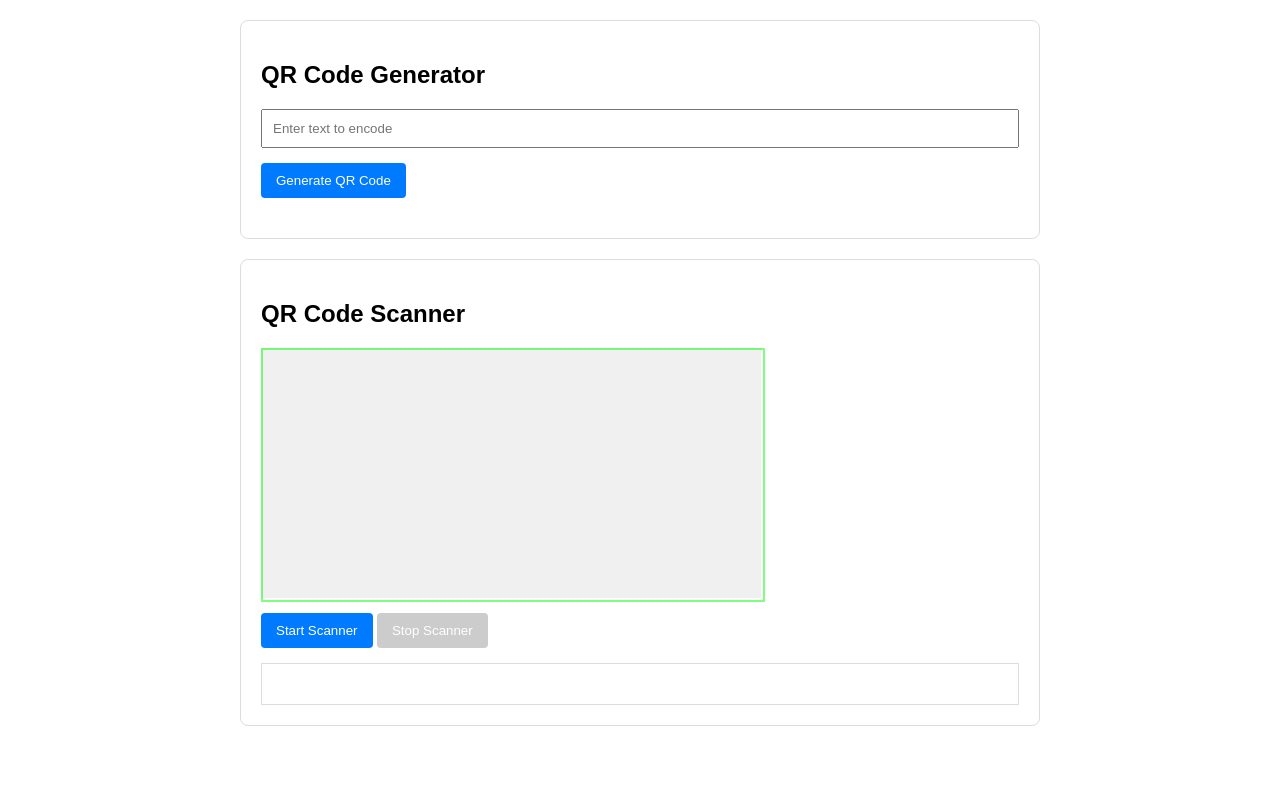
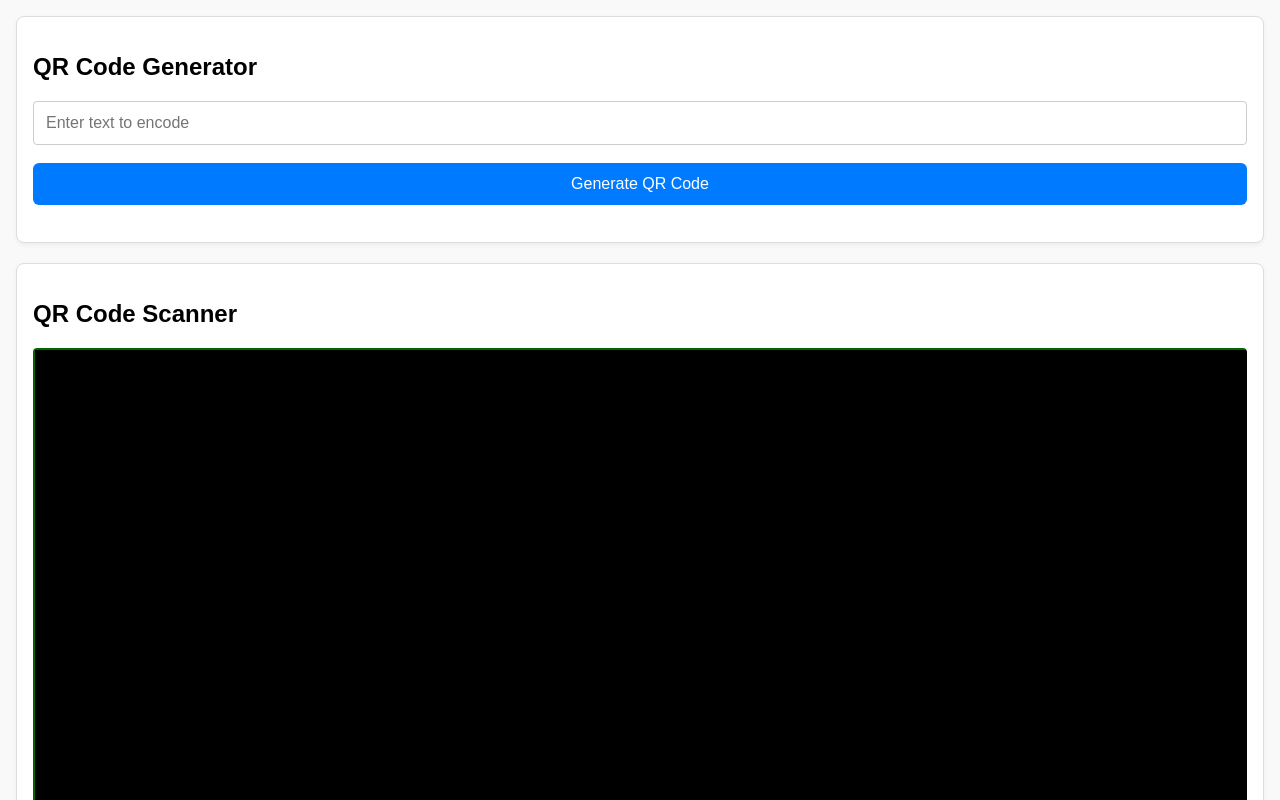
Before and after one commit to DiyanDeveloper/qr-tool, a plain HTML site: page index.html in a window 1280 px wide. Shown: the top 800 px of the page. Drawn offline with nearby package versions, Linux system fonts and the light colour scheme.

Commit message:
Update styles.css

```diff
--- a/styles.css
+++ b/styles.css
@@ -1,8 +1,9 @@
+/* Base Styles */
 body {
     font-family: Arial, sans-serif;
-    max-width: 800px;
-    margin: 0 auto;
-    padding: 20px;
+    margin: 0;
+    padding: 16px;
+    background-color: #f9f9f9;
 }
 
 .container {
@@ -11,54 +12,73 @@ body {
     gap: 20px;
 }
 
+/* Section Blocks */
 .section {
+    background-color: #fff;
     border: 1px solid #ddd;
-    padding: 20px;
+    padding: 16px;
     border-radius: 8px;
+    box-shadow: 0 2px 5px rgba(0, 0, 0, 0.05);
 }
 
+/* Input Field */
+#qrInput {
+    width: 100%;
+    padding: 12px;
+    font-size: 16px;
+    margin-bottom: 12px;
+    box-sizing: border-box;
+    border: 1px solid #ccc;
+    border-radius: 4px;
+}
+
+/* Buttons */
 button {
-    padding: 10px 15px;
+    width: 100%;
+    padding: 12px;
+    font-size: 16px;
     background: #007bff;
     color: white;
     border: none;
-    border-radius: 4px;
+    border-radius: 6px;
     cursor: pointer;
-    margin: 5px 0;
+    margin: 6px 0;
+    transition: background 0.3s ease;
+}
+
+button:hover:not(:disabled) {
+    background: #0056b3;
 }
 
 button:disabled {
     background: #cccccc;
 }
 
-#qrInput {
-    width: 100%;
-    padding: 10px;
-    box-sizing: border-box;
-    margin-bottom: 10px;
-}
-
+/* QR Result */
 #qrResult {
     margin-top: 15px;
     text-align: center;
 }
 
+/* Scanner Container */
 #scanner-container {
     width: 100%;
-    max-width: 500px;
     position: relative;
-    margin: 10px 0;
+    background: #f0f0f0;
+    border-radius: 4px;
+    overflow: hidden;
 }
 
 #scanner {
     width: 100%;
     height: auto;
-    background: #f0f0f0;
     display: block;
+    border-radius: 4px;
+    background: #000;
 }
 
 #scanner-canvas {
-    display: none;
+    display: none; /* Hidden unless needed */
 }
 
 .camera-overlay {
@@ -67,22 +87,47 @@ button:disabled {
     left: 0;
     width: 100%;
     height: 100%;
+    border: 2px solid rgba(0, 255, 0, 0.4);
     pointer-events: none;
-    border: 2px solid rgba(0, 255, 0, 0.5);
 }
 
+/* Scan Result */
 #scanResult {
     margin-top: 10px;
     padding: 10px;
     border: 1px solid #ddd;
-    min-height: 20px;
+    min-height: 24px;
+    font-size: 15px;
+    background-color: #fff;
 }
-/* Add this to your existing styles */
+
+/* Error Message */
 .error-message {
     color: #d32f2f;
     margin-top: 10px;
-    padding: 8px;
+    padding: 10px;
     background-color: #ffebee;
     border-radius: 4px;
     display: none;
 }
+
+/* Responsive Adjustments */
+@media (max-width: 480px) {
+    h2 {
+        font-size: 20px;
+    }
+
+    button {
+        font-size: 14px;
+        padding: 10px;
+    }
+
+    #qrInput {
+        font-size: 14px;
+        padding: 10px;
+    }
+
+    #scanResult {
+        font-size: 14px;
+    }
+}
```
